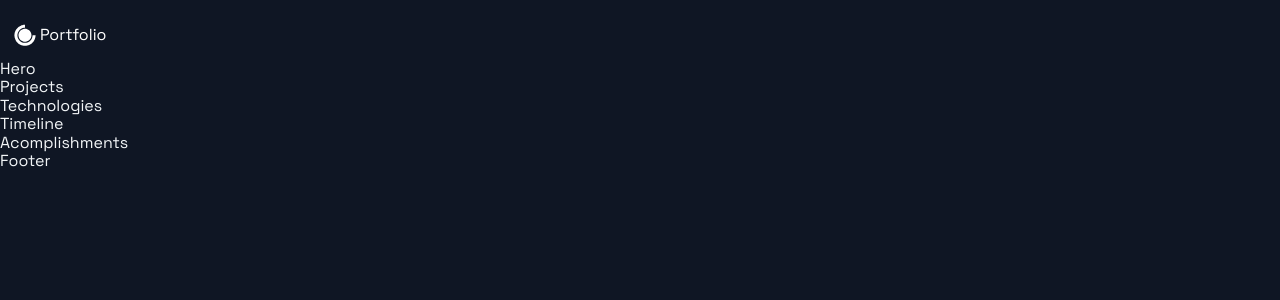
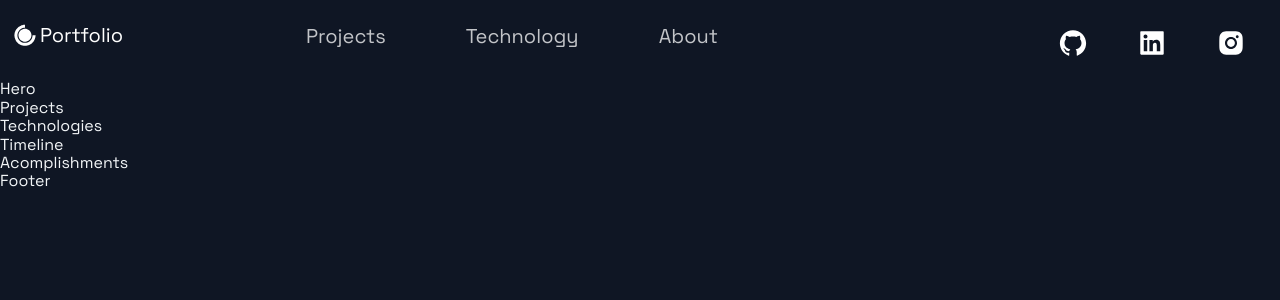
Before and after one commit to dealbisac/perfect-portfolio, a Next.js app: page / in a window 1280 px wide. Shown: the top 300 px of the page. Built offline with nearby package versions, Linux system fonts and the light colour scheme.

Commit message:
feat: add styled span component

```diff
--- a/src/components/Header/Header.js
+++ b/src/components/Header/Header.js
@@ -3,17 +3,45 @@ import React from 'react';
 import { AiFillGithub, AiFillInstagram, AiFillLinkedin } from 'react-icons/ai';
 import { DiCssdeck } from 'react-icons/di';
 
-import { Container, Div1, Div2, Div3, NavLink, SocialIcons } from './HeaderStyles';
+import { Container, Div1, Div2, Div3, NavLink, SocialIcons, Span } from './HeaderStyles';
 
 const Header = () =>  (
   <Container>
     <Div1>
       <Link href="/">
-        <a style={{display: "flex", alignItems: "center", color: "#fff"}}>
-          <DiCssdeck size="3rem"/><span>Portfolio</span>
+        <a style={{display: "flex", alignItems: "center", color: "#fff", marginBottom: '20px'}}>
+          <DiCssdeck size="3rem"/><Span>Portfolio</Span>
         </a>
       </Link>
     </Div1>
+    <Div2>
+      <li>
+        <Link href="#projects">
+          <NavLink>Projects</NavLink>
+        </Link>
+      </li>
+      <li>
+        <Link href="#technology">
+          <NavLink>Technology</NavLink>
+        </Link>
+      </li>
+      <li>
+        <Link href="#about">
+          <NavLink>About</NavLink>
+        </Link>
+      </li>
+    </Div2>
+    <Div3>
+      <SocialIcons href="https://github.com/dealbisac">
+        <AiFillGithub size="3rem" />
+      </SocialIcons>
+      <SocialIcons href="https://www.linkedin.com/in/dealbisac">
+        <AiFillLinkedin size="3rem" />
+      </SocialIcons>
+      <SocialIcons href="https://instagram.com/dealbisac">
+        <AiFillInstagram size="3rem" />
+      </SocialIcons>
+    </Div3>
   </Container>
 );
 
```
